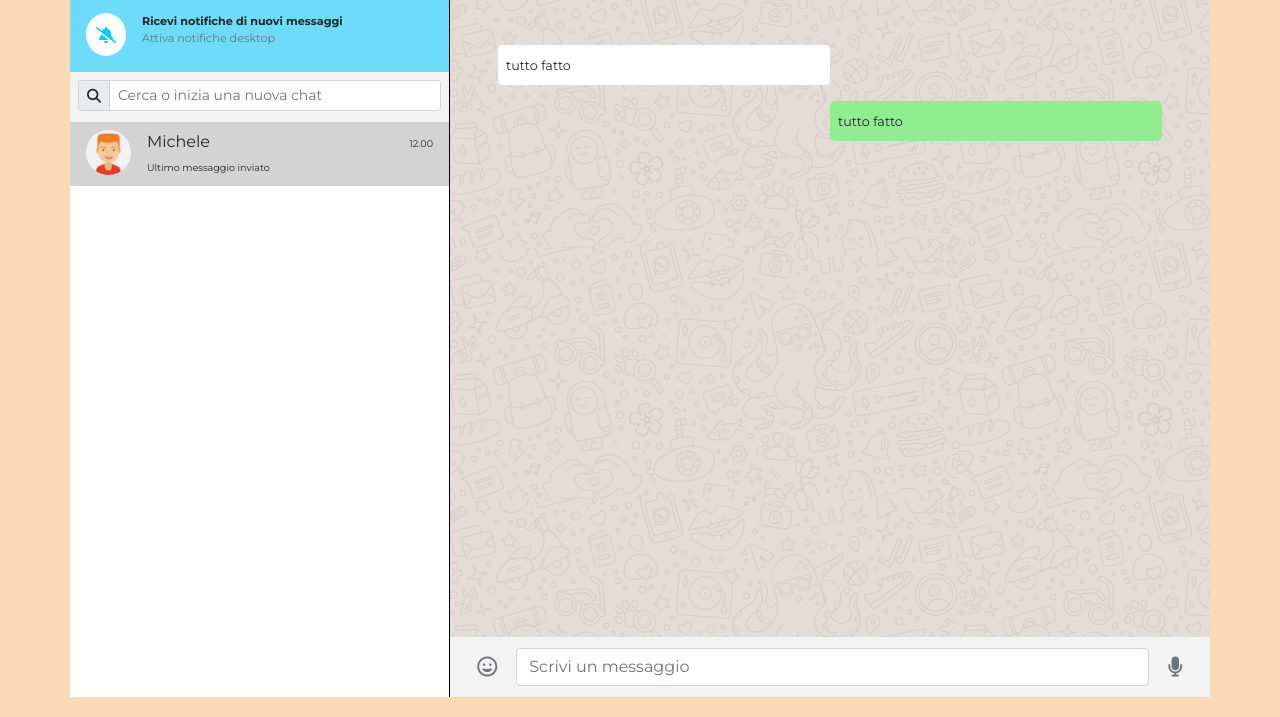
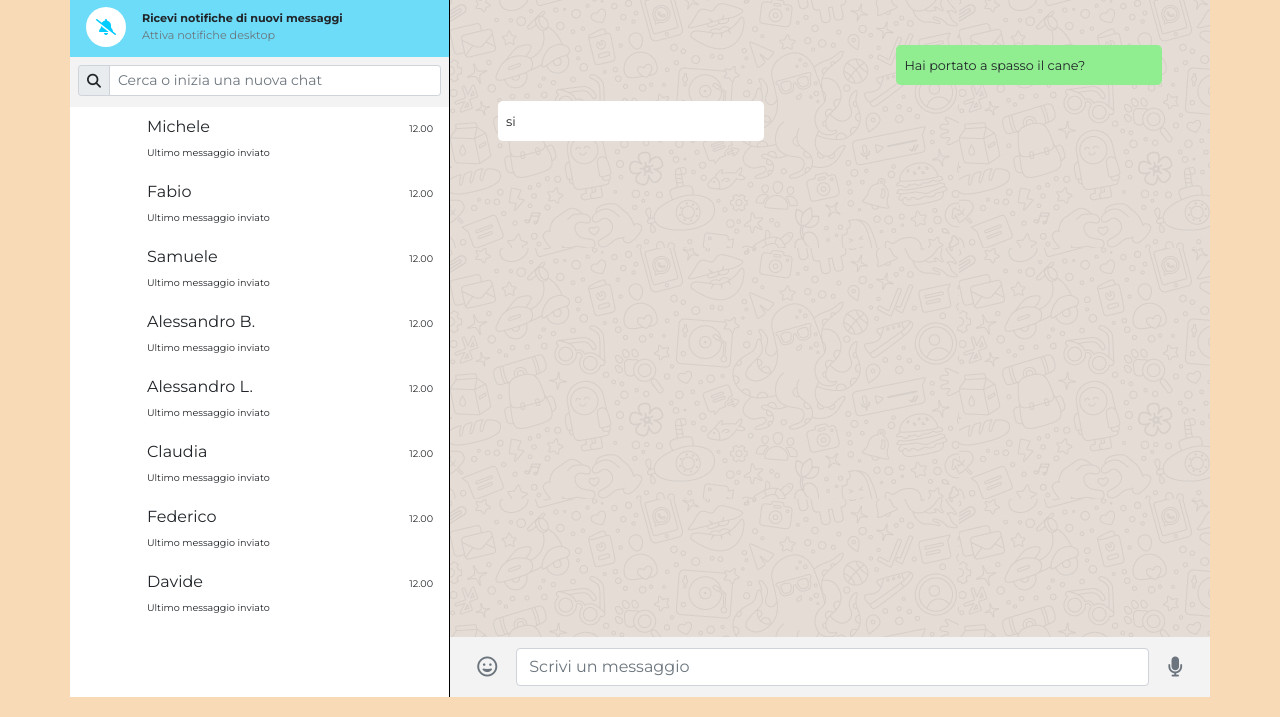
Before and after one commit to tiiaaaa/vue-boolzapp, a plain HTML site: page index.html in a window 1280 px wide. Shown: the part 83-800 px from the top of the page. Drawn offline with nearby package versions, Linux system fonts and the light colour scheme.

Commit message:
aggiunto dimensione agli item dei contatti e ai messaggi e svolto parte del milestone 1

```diff
--- a/css/style.css
+++ b/css/style.css
@@ -60,18 +60,18 @@ section#users-contact header.user-bar{
 /* BANNER DELLE NOTIFICHE */
 div.notification-banner{
     background-color: rgb(108, 220, 248);
-    height: 75px;
+    height: 60px;
 }
 
-div.notification-banner span#notification-icon{
+div.notification-banner div#notification-icon{
     display: inline-block;
-    min-height: 40px;
-    min-width: 40px;
+    height: 40px;
+    width: 40px;
     background-color: white;
     border-radius: 50%;
 }
 
-div.notification-banner span#notification-icon i.fa-bell-slash{
+div.notification-banner div#notification-icon i.fa-bell-slash{
     left: 50%;
     top: 50%;
     color: rgb(0, 204, 255);
@@ -90,12 +90,16 @@ div.input-search-contact{
 
 /* CHATLIST */
 section#users-contact div#chat-list{
-    height: calc(100% - 185px);
+    height: calc(100% - 170px);
     background-color: white;
 }
 
 div#chat-list div.list-item{
     background-color: white;
+}
+
+div.list-item{
+    height: 65px;
 }
 
 div.list-item div.avatar-info span{
@@ -121,7 +125,7 @@ section#user-chat div.main-user-chat{
 }
 
 div.main-user-chat div.message{
-    width: 50%;
+    width: 40%;
     min-width: 200px;
     /* height: 50px; */
 }
--- a/index.html
+++ b/index.html
@@ -49,10 +49,10 @@
                     </header>
 
                     <!-- Banner Notifiche -->
-                    <div class="notification-banner d-flex p-3">
-                        <span id="notification-icon" class="position-relative me-3">
+                    <div class="notification-banner d-flex align-items-center py-2 px-3">
+                        <div id="notification-icon" class="position-relative me-3">
                             <i class="fas fa-bell-slash position-absolute"></i>
-                        </span>
+                        </div>
 
                         <div id="notification-text">
                             <p class="m-0 fw-bold">Ricevi notifiche di nuovi messaggi</p>
@@ -71,13 +71,13 @@
                     <!-- Lista dei contatti -->
                     <div id="chat-list" class="overflow-auto">
                         <!-- Singolo contatto -->
-                        <div class="list-item d-flex justify-content-between py-2 px-3 active">
+                        <div class="list-item d-flex justify-content-between py-2 px-3" v-for="(element, index) in contacts">
                             <div class="avatar d-flex">
                                 <div class="avatar-img me-3">
-                                    <img class="img-fluid rounded-circle" src="img/avatar_1.jpg" alt="">
+                                    <img class="img-fluid rounded-circle" src="" alt="">
                                 </div>
                                 <div class="avatar-info">
-                                    <p class="mb-0">Michele</p>
+                                    <p class="mb-0">{{element.name}}</p>
                                     <span>Ultimo messaggio inviato</span>
                                 </div>
                             </div>
@@ -117,20 +117,13 @@
                     <!-- Corpo centrale della chat -->
                     <div class="main-user-chat d-flex flex-column overflow-auto p-5">
                         <!-- Col sinistra messaggi in arrivo -->
-                        <div class="message rounded-3 p-2 mb-3 received-message">
-                            <span>tutto fatto</span>
+                        <div class="message rounded-3 p-2 mb-3 send-message">
+                            <span>Hai portato a spasso il cane?</span>
                         </div>
 
-                        <div class="message rounded-3 p-2 mb-3 send-message">
-                            <span>tutto fatto</span>
+                        <div class="message rounded-3 p-2 mb-3 received-message">
+                            <span>si</span>
                         </div>
-
-                        <!-- <div class="col-6 px-5 py-4">
-                            <div class="message received-message p-2 rounded-3">
-                                <span>Ciao mamma guarda come mi diverto</span>
-                            </div>
-                        </div> -->
-
                     </div>
 
                     <!-- Barra in basso della chat -->
--- a/js/script.js
+++ b/js/script.js
@@ -1,5 +1,6 @@
 const app = new Vue({
     el: "#app",
+    data:{
         contacts: [
             {
                 name: 'Michele',
@@ -163,4 +164,6 @@ const app = new Vue({
                 ],
             }
         ]
+    }
+
 })
```
Lines whose indentation alone changed are shown as unchanged.
